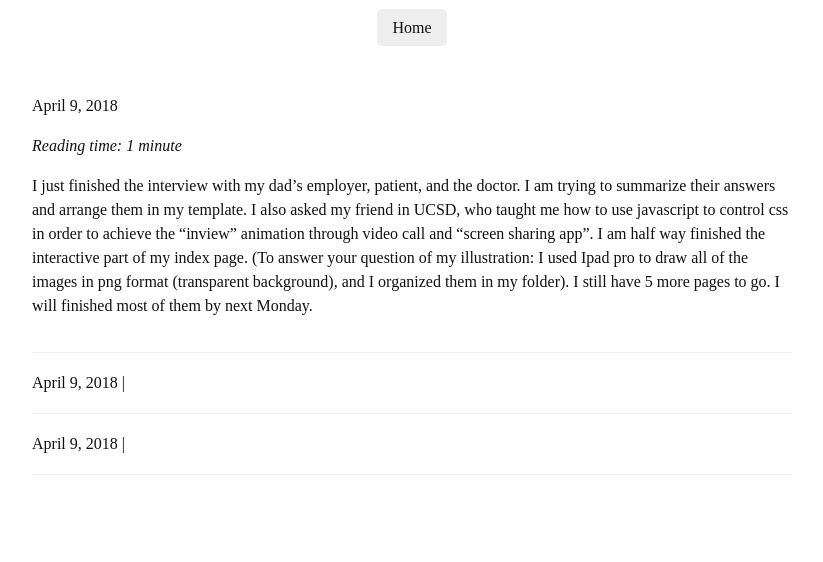
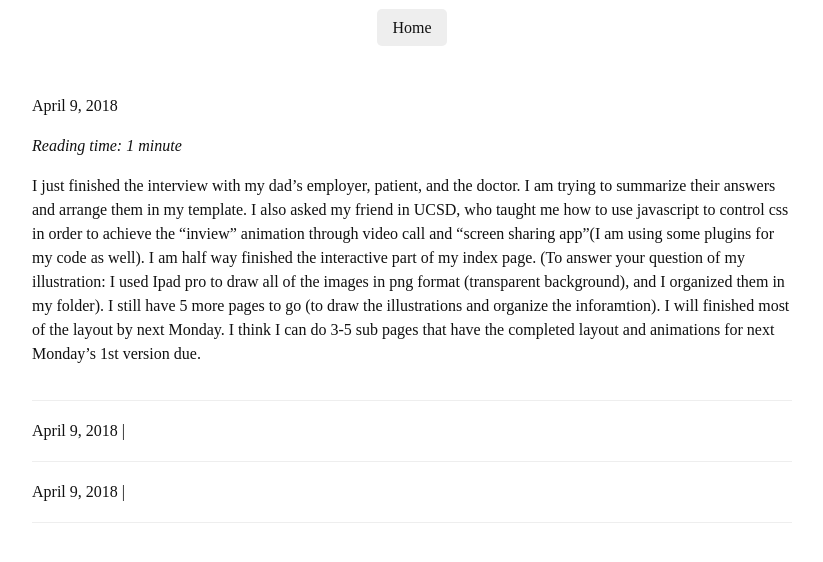
Before and after one commit to molanehu/blog, a Jekyll site: the page built from _posts/2018-4-10-post.md, in a window 1280 px wide. Shown: the top 562 px of the page, without its empty margins (228-1051 px from the left). Built offline with Jekyll 4.4.1, drawn with Linux system fonts in a browser that asks for light colours.

Commit message:
Update 2018-4-10-post.md

```diff
--- a/_posts/2018-4-10-post.md
+++ b/_posts/2018-4-10-post.md
@@ -3,6 +3,6 @@ This is my 4/10 post
 ---
 
 I just finished the interview with my dad's employer, patient, and the doctor. I am trying to summarize their answers and arrange them in my template.
-I also asked my friend in UCSD, who taught me how to use javascript to control css in order to achieve the "inview" animation through video call and "screen sharing app". I am half way finished the
+I also asked my friend in UCSD, who taught me how to use javascript to control css in order to achieve the "inview" animation through video call and "screen sharing app"(I am using some plugins for my code as well). I am half way finished the
 interactive part of my index page. (To answer your question of my illustration: I used Ipad pro to draw all of the images in png format (transparent background), and I
-organized them in my folder). I still have 5 more pages to go. I will finished most of them by next Monday.
+organized them in my folder). I still have 5 more pages to go (to draw the illustrations and organize the inforamtion). I will finished most of the layout by next Monday. I think I can do 3-5 sub pages that have the completed layout and animations for next Monday's 1st version due.
```
